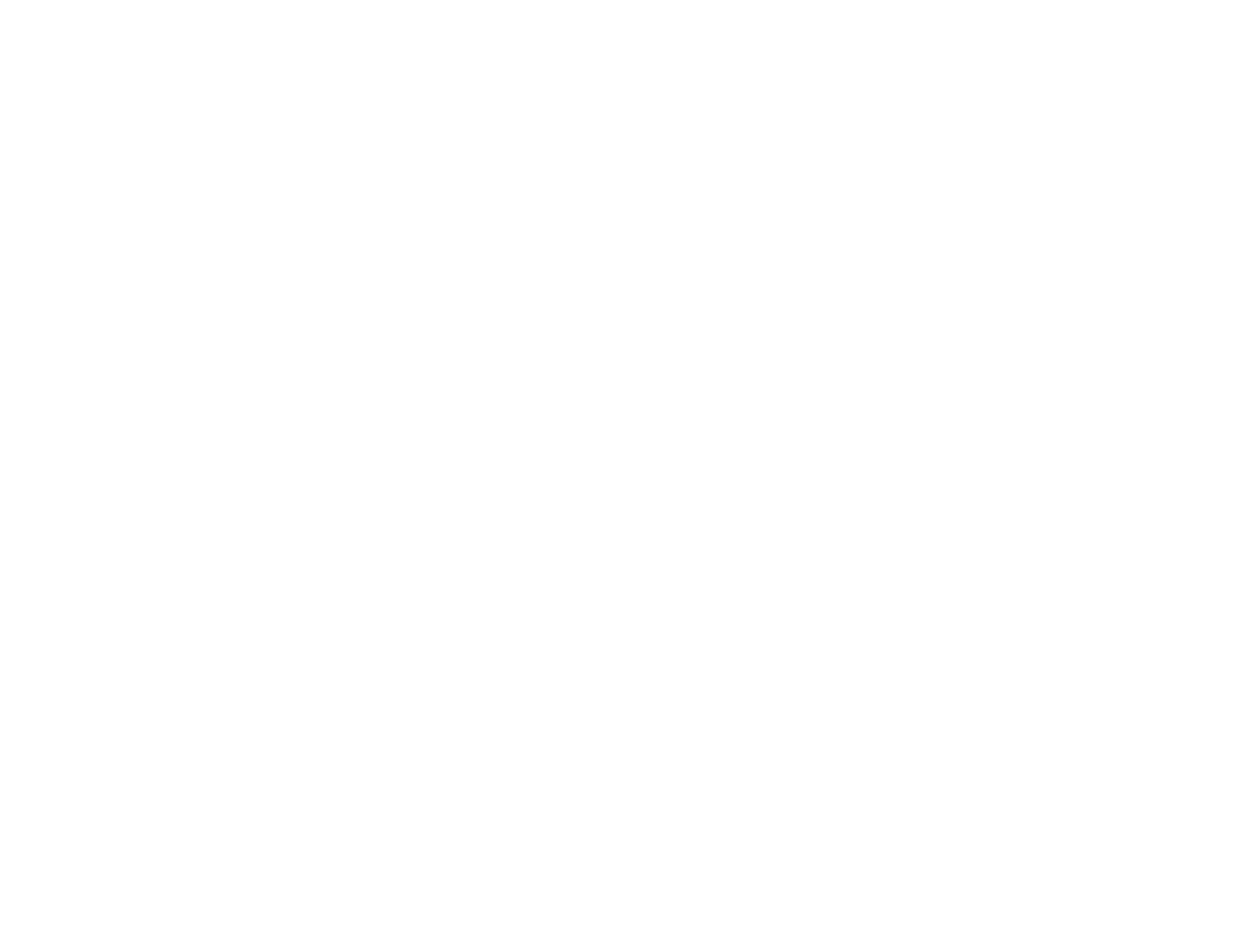
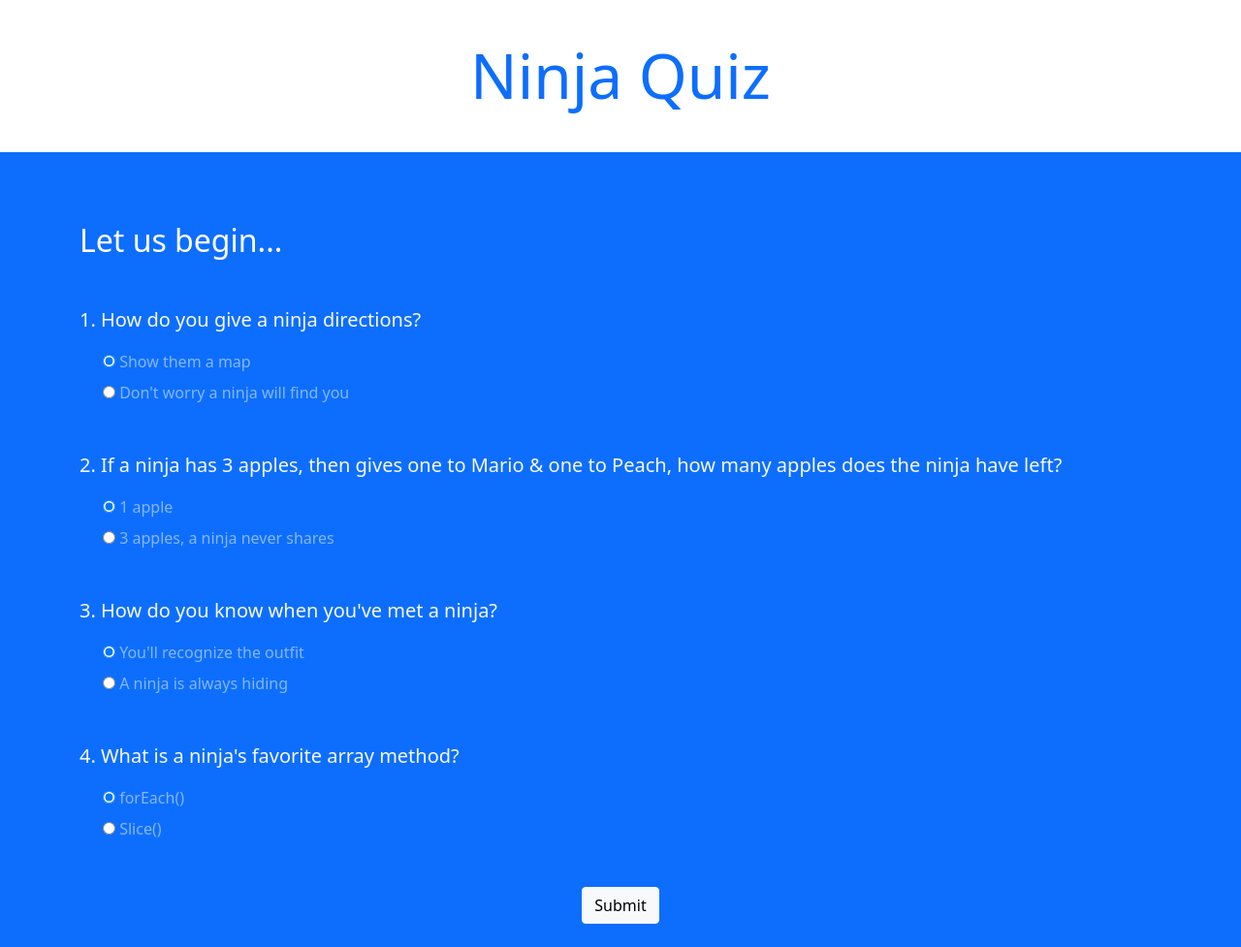
Before and after one commit to DiSantoz/quizzy, a plain HTML site: page index.html in a window 1280 px wide. Shown: the whole page at 97% size. Before the commit the page ends 800 px from the top, so only its background shows below. Drawn offline with nearby package versions, Linux system fonts and the light colour scheme.

Commit message:
create questions and use bootstrap

```diff
--- a/index.html
+++ b/index.html
@@ -5,8 +5,95 @@
     <meta http-equiv="X-UA-Compatible" content="IE=edge" />
     <meta name="viewport" content="width=device-width, initial-scale=1.0" />
     <title>Quizzy</title>
+    <!-- bootstap -->
+    <link
+      href="https://cdn.jsdelivr.net/npm/bootstrap@5.1.3/dist/css/bootstrap.min.css"
+      rel="stylesheet"
+      integrity="sha384-1BmE4kWBq78iYhFldvKuhfTAU6auU8tT94WrHftjDbrCEXSU1oBoqyl2QvZ6jIW3"
+      crossorigin="anonymous"
+    />
   </head>
   <body>
+    <!-- top seciton -->
+    <div class="intro py-3 bg-white text-center">
+      <div class="container">
+        <h2 class="text-primary display-3 my-4">Ninja Quiz</h2>
+      </div>
+    </div>
+    <!-- Quiz section -->
+    <div class="quiz py-4 bg-primary">
+      <div class="container">
+        <h2 class="my-5 text-white">Let us begin...</h2>
+        <form class="quiz-form text-light">
+          <!-- first question -->
+          <div class="my-5">
+            <p class="lead font-weight-normal">
+              1. How do you give a ninja directions?
+            </p>
+            <div class="form-check my-2 text-white-50">
+              <input type="radio" name="q1" value="A" checked />
+              <label class="form-check-label">Show them a map</label>
+            </div>
+            <div class="form-check my-2 text-white-50">
+              <input type="radio" name="q1" value="B" />
+              <label class="form-check-label"
+                >Don't worry a ninja will find you</label
+              >
+            </div>
+          </div>
+          <!-- second question -->
+          <div class="my-5">
+            <p class="lead font-weight-normal">
+              2. If a ninja has 3 apples, then gives one to Mario & one to
+              Peach, how many apples does the ninja have left?
+            </p>
+            <div class="form-check my-2 text-white-50">
+              <input type="radio" name="q2" value="A" checked />
+              <label class="form-check-label">1 apple</label>
+            </div>
+            <div class="form-check my-2 text-white-50">
+              <input type="radio" name="q2" value="B" />
+              <label class="form-check-label"
+                >3 apples, a ninja never shares</label
+              >
+            </div>
+          </div>
+          <!-- third question -->
+          <div class="my-5">
+            <p class="lead font-weight-normal">
+              3. How do you know when you've met a ninja?
+            </p>
+            <div class="form-check my-2 text-white-50">
+              <input type="radio" name="q3" value="A" checked />
+              <label class="form-check-label"
+                >You'll recognize the outfit</label
+              >
+            </div>
+            <div class="form-check my-2 text-white-50">
+              <input type="radio" name="q3" value="B" />
+              <label class="form-check-label">A ninja is always hiding</label>
+            </div>
+          </div>
+          <!-- fourth question -->
+          <div class="my-5">
+            <p class="lead font-weight-normal">
+              4. What is a ninja's favorite array method?
+            </p>
+            <div class="form-check my-2 text-white-50">
+              <input type="radio" name="q4" value="A" checked />
+              <label class="form-check-label">forEach()</label>
+            </div>
+            <div class="form-check my-2 text-white-50">
+              <input type="radio" name="q4" value="B" />
+              <label class="form-check-label">Slice()</label>
+            </div>
+          </div>
+          <div class="text-center">
+            <input type="submit" class="btn btn-light" />
+          </div>
+        </form>
+      </div>
+    </div>
     <script src="app.js"></script>
   </body>
 </html>
```
